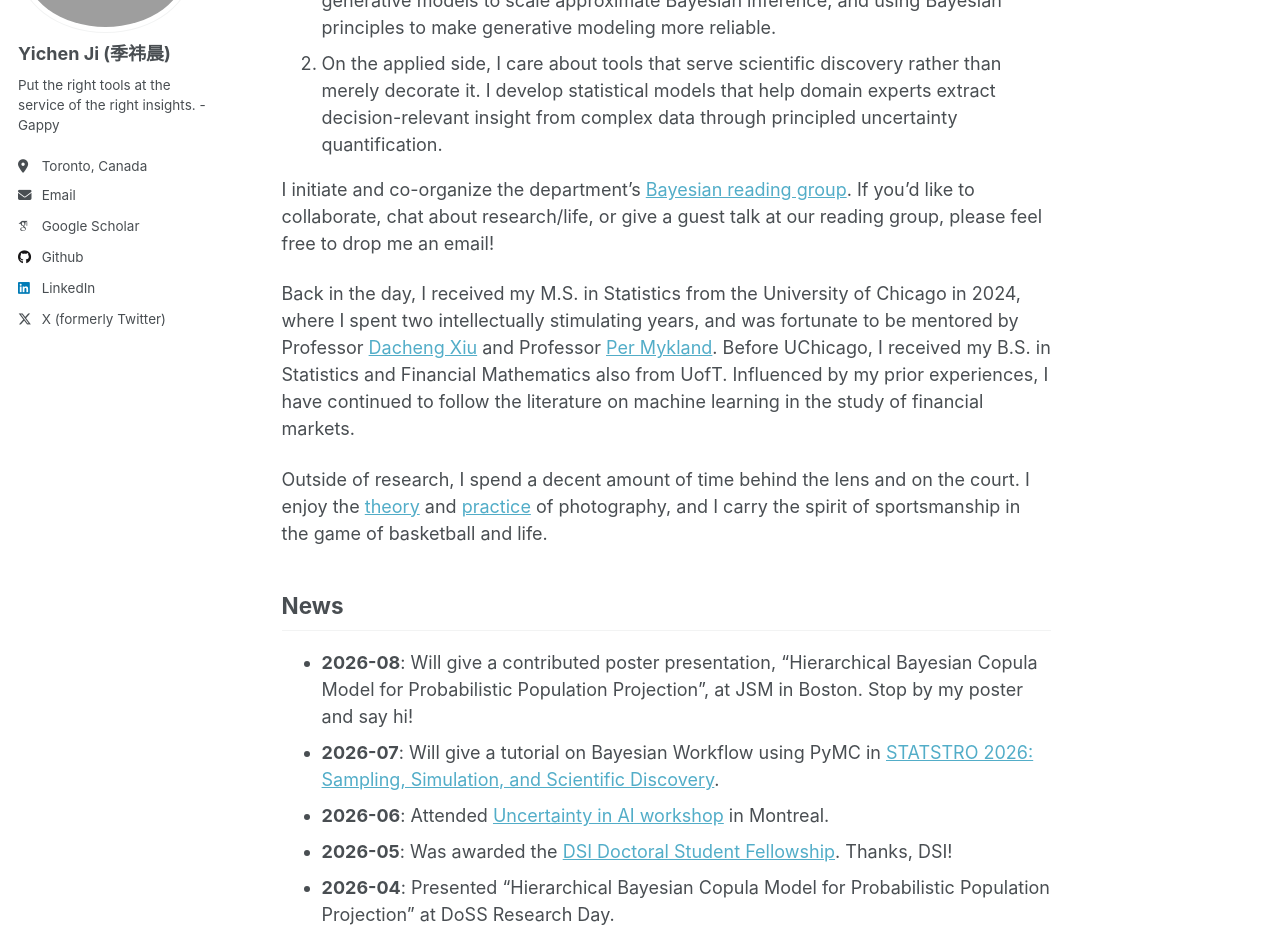
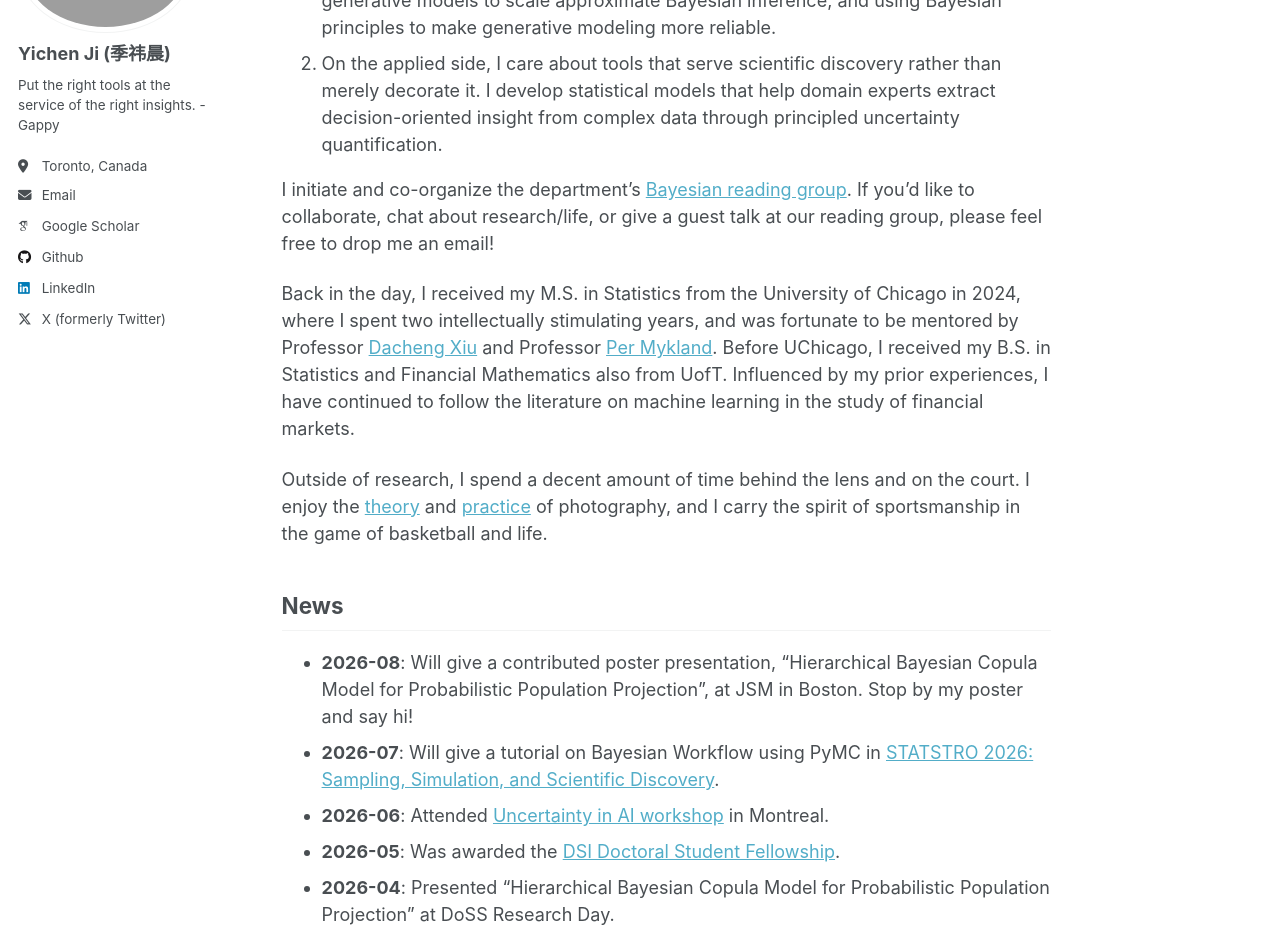
Before and after one commit to user-jiyichen/user-jiyichen.github.io, a Jekyll site: the page built from _pages/about.md, in a window 1280 px wide and 1400 px high, scrolled down 244 px. Shown: the part 207-1148 px from the top of the window. Built offline with Jekyll 4.4.1, drawn with Linux system fonts in a browser that asks for light colours; some web fonts are replaced; some of the changed text lies outside the part shown.

Commit message:
Update about.md

```diff
--- a/_pages/about.md
+++ b/_pages/about.md
@@ -11,7 +11,7 @@
 
 I approach Bayes as both a computational problem and a service to natural and social sciences:
 1. On the methodological side, I study scalable Bayesian computation, with particular interest in simulation-based methods, amortized inference, and the two-way interaction between Bayesian computation and deep generative modeling: using generative models to scale approximate Bayesian inference, and using Bayesian principles to make generative modeling more reliable.
-2. On the applied side, I care about tools that serve scientific discovery rather than merely decorate it. I develop statistical models that help domain experts extract decision-relevant insight from complex data through principled uncertainty quantification.
+2. On the applied side, I care about tools that serve scientific discovery rather than merely decorate it. I develop statistical models that help domain experts extract decision-oriented insight from complex data through principled uncertainty quantification.
 
 I initiate and co-organize the department’s [Bayesian reading group](https://docs.google.com/spreadsheets/d/1TjVcgiL5OHDxMNK1HZgJJDFR3zyxfBesKZMlADuHpG8/edit?gid=0#gid=0). If you’d like to collaborate, chat about research/life, or give a guest talk at our reading group, please feel free to drop me an email!
 
@@ -24,7 +24,7 @@
 - **2026-08**: Will give a contributed poster presentation, "Hierarchical Bayesian Copula Model for Probabilistic Population Projection", at JSM in Boston. Stop by my poster and say hi!
 - **2026-07**: Will give a tutorial on Bayesian Workflow using PyMC in [STATSTRO 2026: Sampling, Simulation, and Scientific Discovery](https://statstro.com/).
 - **2026-06**: Attended [Uncertainty in AI workshop](https://ivado.ca/en/events/2nd-workshop-uncertainty-in-ai/) in Montreal.
-- **2026-05**: Was awarded the [DSI Doctoral Student Fellowship](https://datasciences.utoronto.ca/doctoral-fellows/). Thanks, DSI!
+- **2026-05**: Was awarded the [DSI Doctoral Student Fellowship](https://datasciences.utoronto.ca/doctoral-fellows/).
 - **2026-04**: Presented "Hierarchical Bayesian Copula Model for Probabilistic Population Projection" at DoSS Research Day.
 - **2026-01**: Presented [Neural Methods for Amortized Inference](https://www.annualreviews.org/content/journals/10.1146/annurev-statistics-112723-034123) at Bayesian Reading Group.
 - **2025-12**: Contributed Discussion of [Model Uncertainty and Missing Data: An Objective Bayesian Perspective](https://projecteuclid.org/journals/bayesian-analysis/advance-publication/Model-Uncertainty-and-Missing-Data-An-Objective-Bayesian-Perspective/10.1214/25-BA1531.full) was published in Bayesian Analysis.
```
Also changed, not shown: other parts of _pages/about.md (+1 -1 lines).
